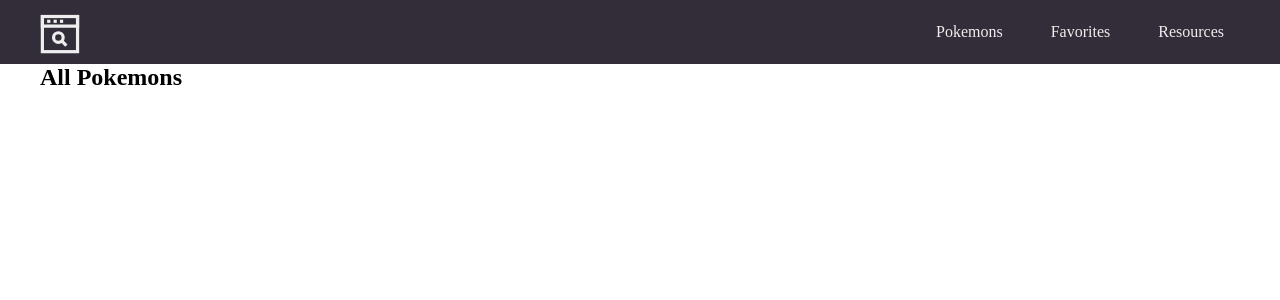
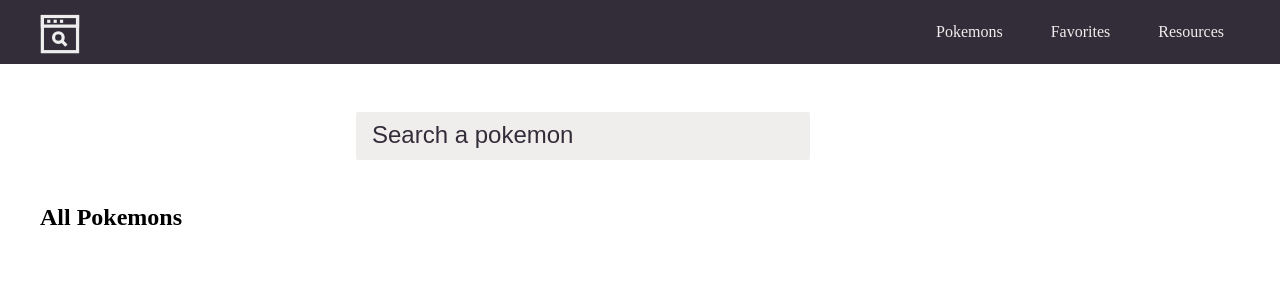
Before and after one commit to cmizumoto/pokedex, a Vue app: page /#/ in a window 1280 px wide. Shown: the top 300 px of the page. Built offline with nearby package versions, Linux system fonts and the light colour scheme; the HTML template or start-up script is replaced by a standard one.

Commit message:
adding search box component and style

```diff
--- a/src/App.vue
+++ b/src/App.vue
@@ -6,11 +6,11 @@
 </template>
 
 <script setup>
-import NavigationBar from "./components/layout/NavigationBar.vue";
+import NavigationBar from "@/components/layout/NavigationBar.vue";
 </script>
 
 <style lang="scss">
-@import "./assets/sass/variables";
+@import "@/assets/sass/variables";
 .app {
   &__container {
     margin: 0 auto;
--- /dev/null
+++ b/src/assets/sass/_utilities.scss
@@ -0,0 +1,13 @@
+.u_center-text {
+  text-align: center !important;
+}
+
+.u-margin-bottom-small {
+  margin-bottom: 0.5rem !important;
+}
+.u-margin-bottom-medium {
+  margin-bottom: 1rem !important;
+}
+.u-margin-bottom-big {
+  margin-bottom: 2rem !important;
+}
--- a/src/components/layout/NavigationBar.vue
+++ b/src/components/layout/NavigationBar.vue
@@ -1,5 +1,5 @@
 <template>
-  <nav class="navigation">
+  <nav class="navigation u-margin-bottom-big">
     <div class="navigation__container">
       <router-link to="/">
         <img
@@ -9,7 +9,7 @@
       /></router-link>
       <ul class="navigation__list">
         <li class="navigation__list-item">
-          <router-link class="navigation__list-item--link" to="/">Pokemons</router-link>
+          <router-link class="navigation__list-item--link" to="/pokemons">Pokemons</router-link>
         </li>
         <li class="navigation__list-item">
           <router-link class="navigation__list-item--link" to="/favorites">Favorites</router-link>
@@ -25,7 +25,8 @@
 <script setup></script>
 
 <style lang="scss">
-@import "../../assets/sass/variables";
+@import "@/assets/sass/utilities";
+@import "@/assets/sass/variables";
 
 .navigation {
   height: 4rem;
--- a/src/components/layout/SearchBox.vue
+++ b/src/components/layout/SearchBox.vue
@@ -2,10 +2,68 @@
   <section class="search">
     <div class="search__container">
       <div class="search__form">
-        <input type="text" class="search__input" />
+        <input type="text" class="search__input" id="search-poke" placeholder="Search a pokemon" />
+        <label class="search__label" for="search-poke">Search a pokemon</label>
       </div>
     </div>
   </section>
 </template>
 
-<style lang="scss"></style>
+<style lang="scss">
+@import "@/assets/sass/variables";
+@import "@/assets/sass/utilities";
+
+.search {
+  width: 100%;
+  display: flex;
+  flex-direction: column;
+  align-items: center;
+  justify-content: center;
+
+  &__container {
+    width: 50%;
+    padding: 1rem;
+  }
+
+  &__input {
+    width: 80%;
+    height: 3rem;
+    padding: 1rem 1rem;
+    font-size: 1.5rem;
+    color: $color-black;
+    background-color: $color-primary;
+    border: none;
+    border-radius: 2px;
+    border-bottom: 3px solid transparent;
+    display: block;
+    transition: all 0.3s;
+
+    &::-webkit-input-placeholder {
+      color: $color-black;
+    }
+
+    &:focus {
+      outline: none;
+      box-shadow: 0 0.6rem 1rem rgba($color-black, 0.1);
+      border-bottom: 3px solid $color-secondary;
+    }
+  }
+
+  &__label {
+    color: rgba($color-black, 0.9);
+    font-size: 1.2rem;
+    font-weight: 700;
+    margin-left: 1.1rem;
+    margin-top: 0.4rem;
+    display: block;
+    transition: all 0.3s;
+  }
+
+  &__input:placeholder-shown + &__label {
+    opacity: 0;
+    visibility: hidden;
+    transform: translateY(-2rem);
+    z-index: -1;
+  }
+}
+</style>
--- a/src/router/index.js
+++ b/src/router/index.js
@@ -1,14 +1,15 @@
 import { createRouter, createWebHashHistory } from "vue-router";
 
-import ViewPokemons from "../views/ViewPokemons.vue";
-import ViewFavorites from "../views/ViewFavorites.vue";
-import ViewResources from "../views/ViewResources.vue";
+import ViewPokemons from "@/views/ViewPokemons.vue";
+import ViewFavorites from "@/views/ViewFavorites.vue";
+import ViewResources from "@/views/ViewResources.vue";
 
 const routes = [
   {
     path: "/",
     name: "pokemons",
     component: ViewPokemons,
+    alias: "/pokemons",
   },
   {
     path: "/favorites",
--- a/src/views/VIewPokemons.vue
+++ b/src/views/VIewPokemons.vue
@@ -1,5 +1,10 @@
 <template>
   <div class="pokemon__container">
+    <SearchBox />
     <h2 class="pokemon__title">All Pokemons</h2>
   </div>
 </template>
+
+<script setup>
+import SearchBox from "@/components/layout/SearchBox.vue";
+</script>
--- a/vite.config.js
+++ b/vite.config.js
@@ -1,7 +1,13 @@
+import { fileURLToPath, URL } from "url";
 import { defineConfig } from "vite";
 import vue from "@vitejs/plugin-vue";
 
 // https://vitejs.dev/config/
 export default defineConfig({
   plugins: [vue()],
+  resolve: {
+    alias: {
+      "@": fileURLToPath(new URL("./src", import.meta.url)),
+    },
+  },
 });
```
Also changed, not shown: src/assets/sass/_mixins.scss (added).
